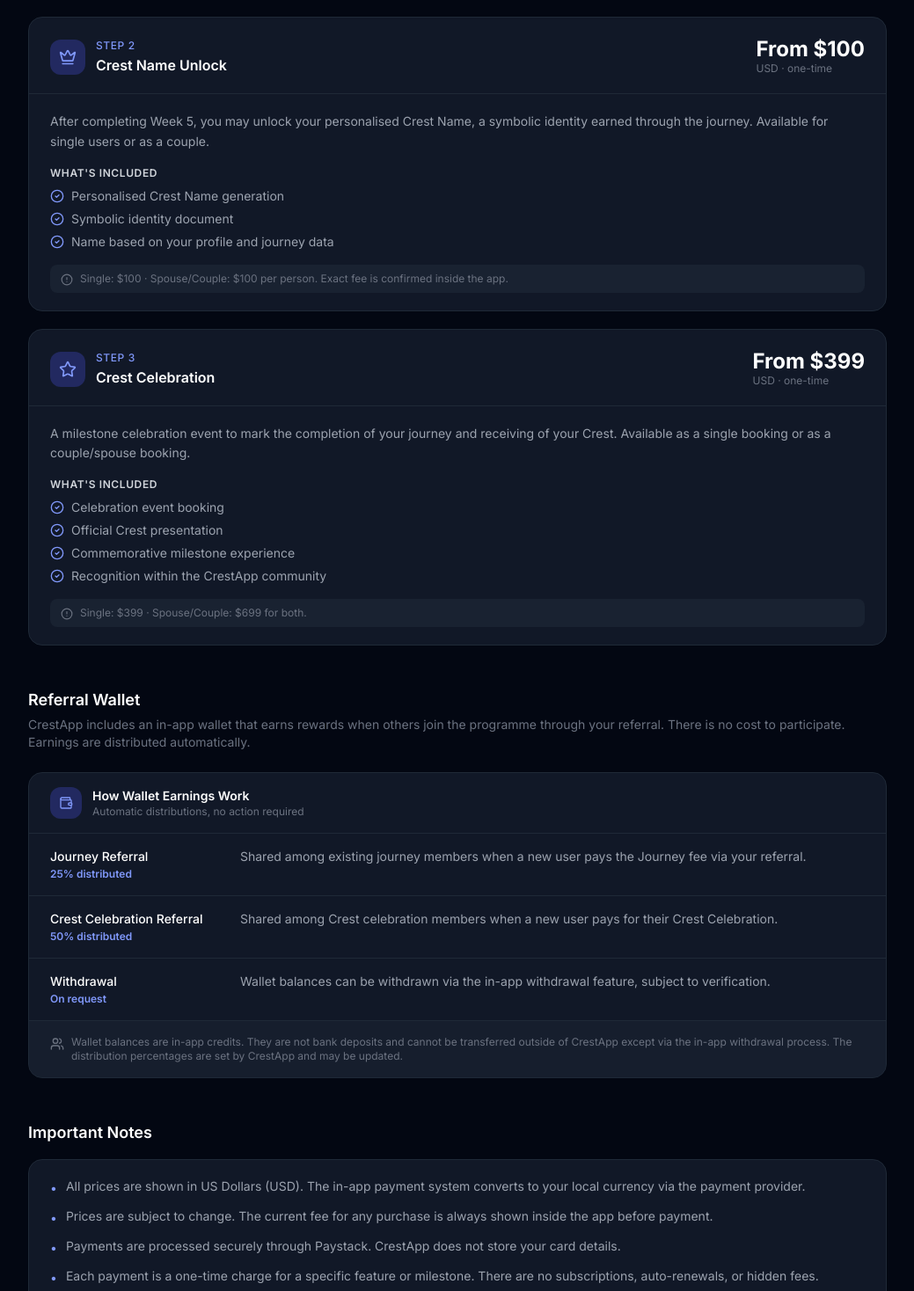
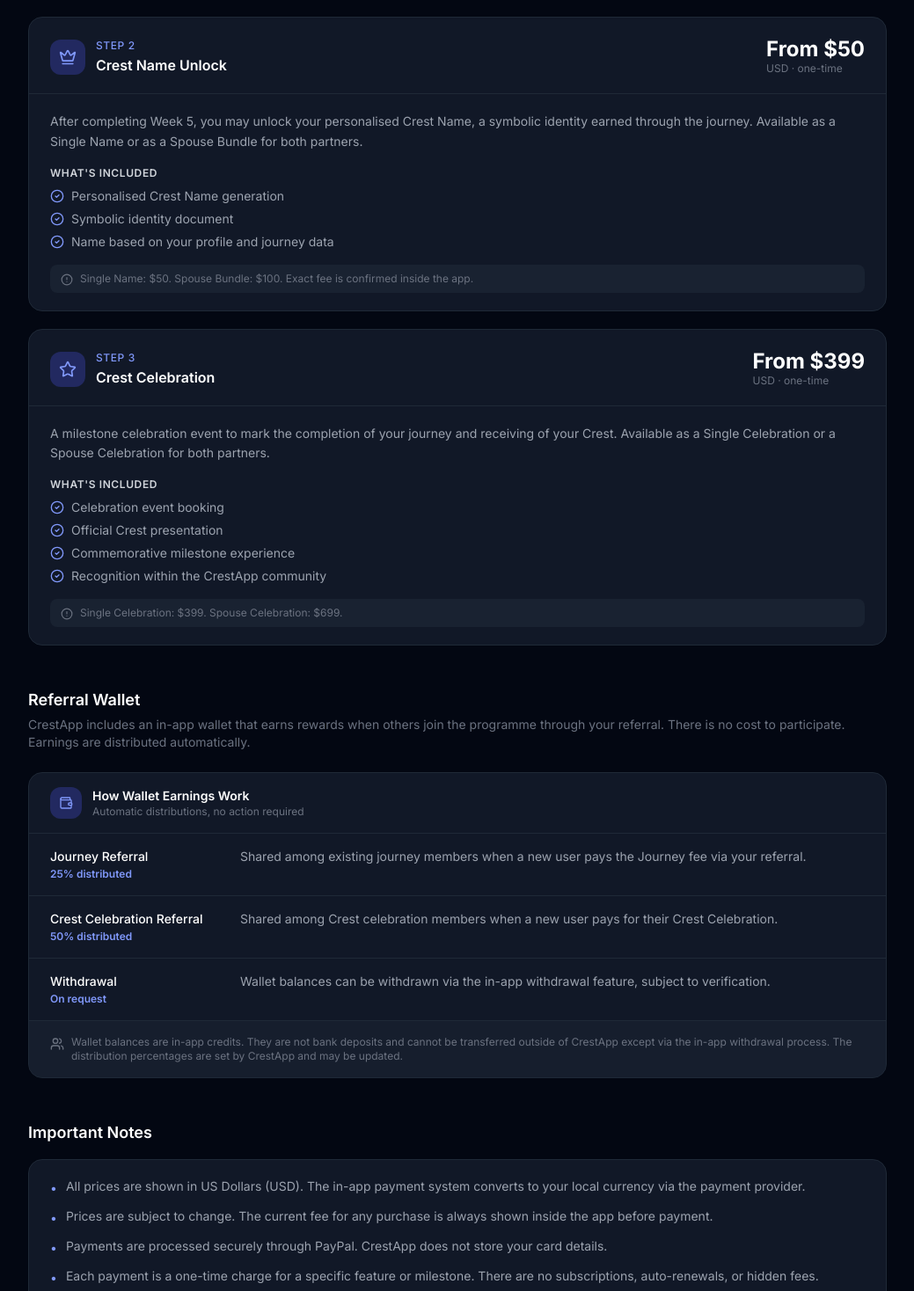
Before and after one commit to tfxTanoli/crest-admin-dashboard, a React (Vite) app: page /pricing in a window 1280 px wide. Shown: the part 902-2370 px from the top of the page at 88% size, without its empty margins (120-1159 px from the left). Built offline with nearby package versions, Linux system fonts and the light colour scheme; no server answers.

Commit message:
updated pricing page

```diff
--- a/src/pages/public/PricingPage.tsx
+++ b/src/pages/public/PricingPage.tsx
@@ -57,16 +57,16 @@
     icon: Crown,
     step: 'Step 2',
     title: 'Crest Name Unlock',
-    price: 'From $100',
+    price: 'From $50',
     currency: 'USD',
     description:
-      'After completing Week 5, you may unlock your personalised Crest Name, a symbolic identity earned through the journey. Available for single users or as a couple.',
+      'After completing Week 5, you may unlock your personalised Crest Name, a symbolic identity earned through the journey. Available as a Single Name or as a Spouse Bundle for both partners.',
     includes: [
       'Personalised Crest Name generation',
       'Symbolic identity document',
       'Name based on your profile and journey data',
     ],
-    note: 'Single: $100 · Spouse/Couple: $100 per person. Exact fee is confirmed inside the app.',
+    note: 'Single Name: $50. Spouse Bundle: $100. Exact fee is confirmed inside the app.',
   },
   {
     id: 'crest_celebration',
@@ -76,14 +76,14 @@
     price: 'From $399',
     currency: 'USD',
     description:
-      'A milestone celebration event to mark the completion of your journey and receiving of your Crest. Available as a single booking or as a couple/spouse booking.',
+      'A milestone celebration event to mark the completion of your journey and receiving of your Crest. Available as a Single Celebration or a Spouse Celebration for both partners.',
     includes: [
       'Celebration event booking',
       'Official Crest presentation',
       'Commemorative milestone experience',
       'Recognition within the CrestApp community',
     ],
-    note: 'Single: $399 · Spouse/Couple: $699 for both.',
+    note: 'Single Celebration: $399. Spouse Celebration: $699.',
   },
 ]
 
@@ -276,7 +276,7 @@
             {[
               'All prices are shown in US Dollars (USD). The in-app payment system converts to your local currency via the payment provider.',
               'Prices are subject to change. The current fee for any purchase is always shown inside the app before payment.',
-              'Payments are processed securely through Paystack. CrestApp does not store your card details.',
+              'Payments are processed securely through PayPal. CrestApp does not store your card details.',
               'Each payment is a one-time charge for a specific feature or milestone. There are no subscriptions, auto-renewals, or hidden fees.',
               'The Crest Name and Crest Celebration purchases are optional. Completing the journey does not require them.',
               'For questions about a specific payment, contact us at crestapp@crest.city.',
```
